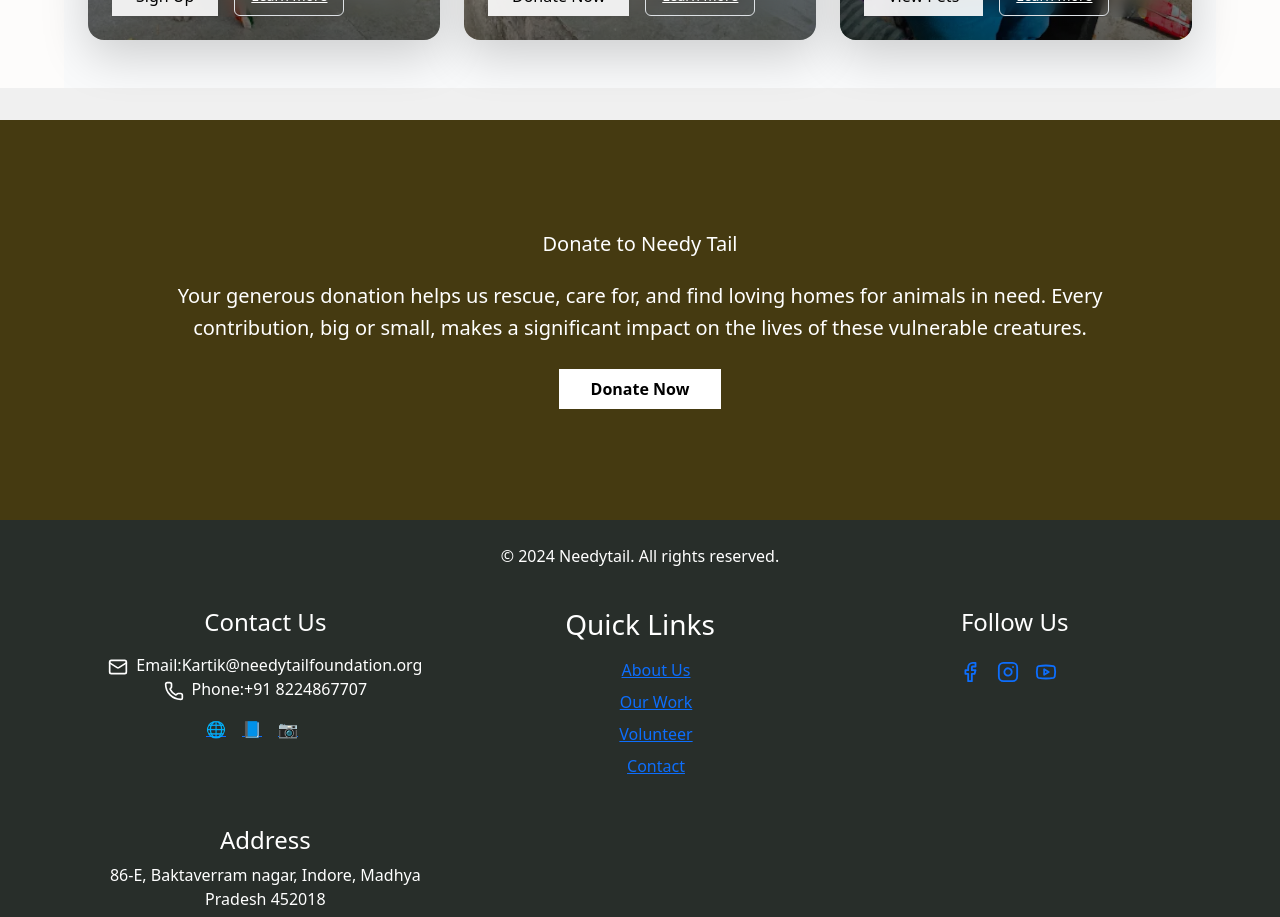
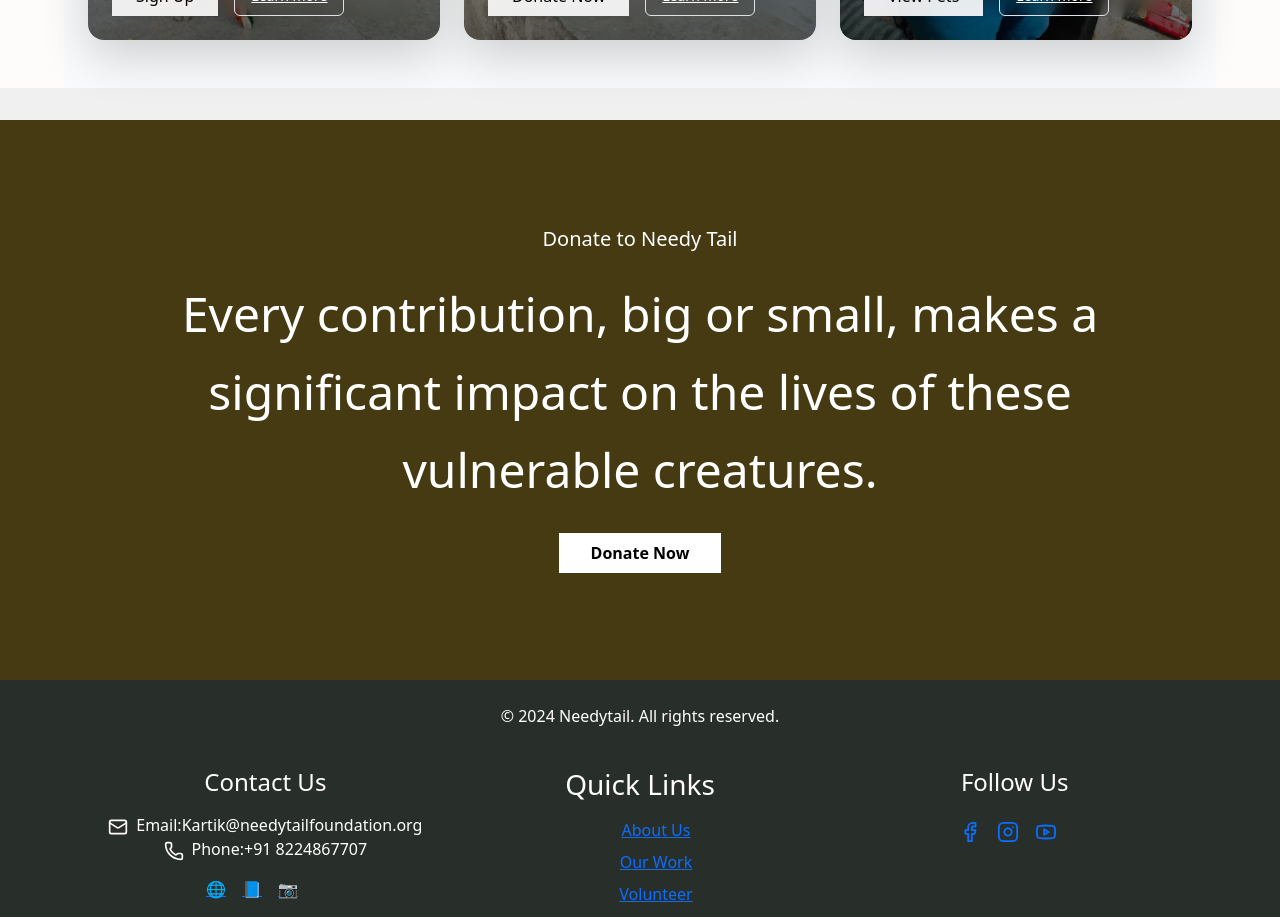
Before and after one commit to Poonam-Vishwakarma31/NGOAPP, a React (Vite) app: page / in a window 1280 px wide. Shown: the part 2320-3237 px from the top of the page. Built offline with nearby package versions, Linux system fonts and the light colour scheme.

Commit message:
Donate section update

```diff
--- a/src/components/Donate/Donate.jsx
+++ b/src/components/Donate/Donate.jsx
@@ -5,21 +5,19 @@ const Donate = ({ onDonateClick }) => {
   return (
     <div
       id="donate"
-      className="relative bg-[#8B7422] min-h-[50vh] flex items-center justify-center flex-col mt-8 px-4 sm:px-6 lg:px-12 text-center"
+      className="relative bg-[#8B7422] min-h-[70vh] flex items-center justify-center flex-col mt-8 px-4 sm:px-6 lg:px-12 text-center"
     >
       {/* Overlay */}
       <div className="absolute inset-0 bg-black bg-opacity-50"></div>
 
       {/* Content */}
       <div className="relative z-10 max-w-5xl">
-        <h5 className="text-white text-2xl sm:text-3xl md:text-4xl lg:text-5xl font-bold mb-4">
+        <h5 className="text-white text-2xl sm:text-3xl md:text-4xl lg:text-5xl  mb-4">
           Donate to Needy Tail
         </h5>
 
-        <p className="text-white text-sm sm:text-base md:text-lg lg:text-xl font-medium leading-relaxed mb-6">
-          Your generous donation helps us rescue, care for, and find loving
-          homes for animals in need. Every contribution, big or small, makes a
-          significant impact on the lives of these vulnerable creatures.
+        <p className="text-white text-4xl sm:text-base md:text-base lg:text-5xl font-medium font-bold leading-relaxed mb-6">
+           Every contribution, big or small, makes a significant impact on the lives of these vulnerable creatures.
         </p>
 
         <div className="mt-6">
```
